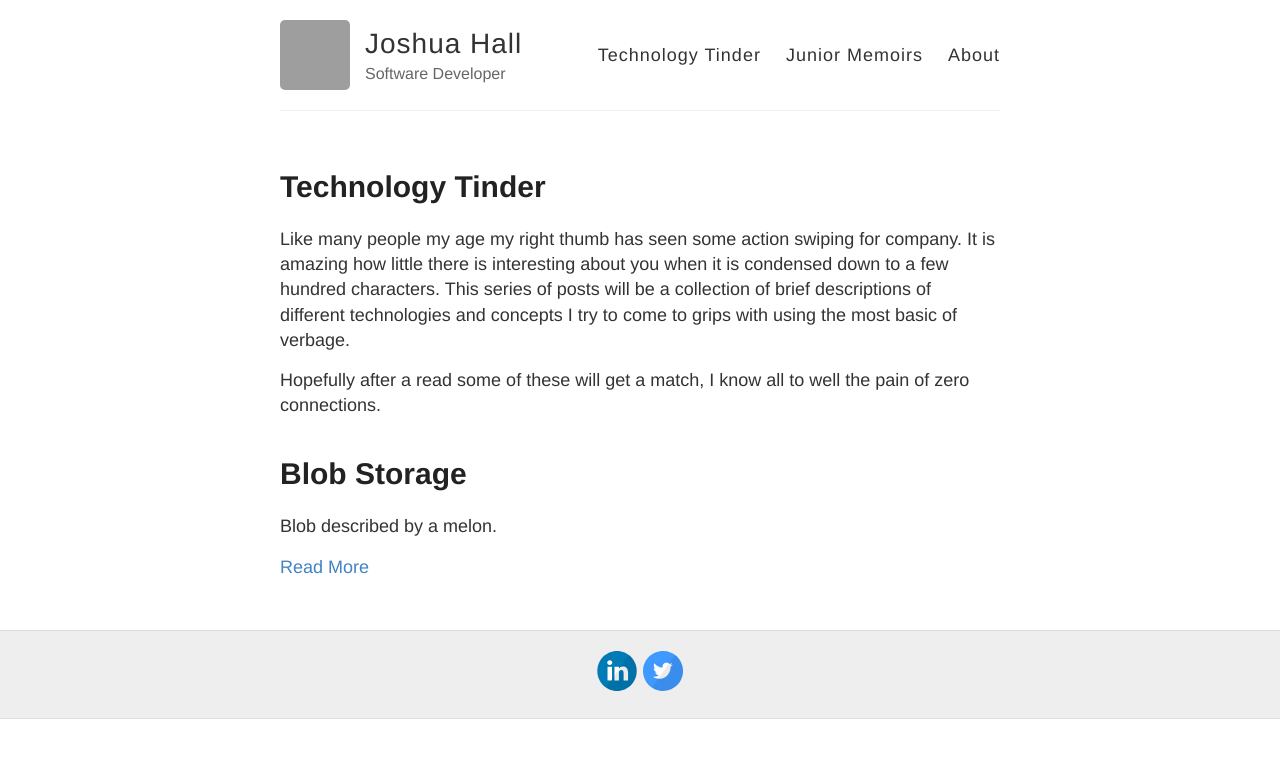
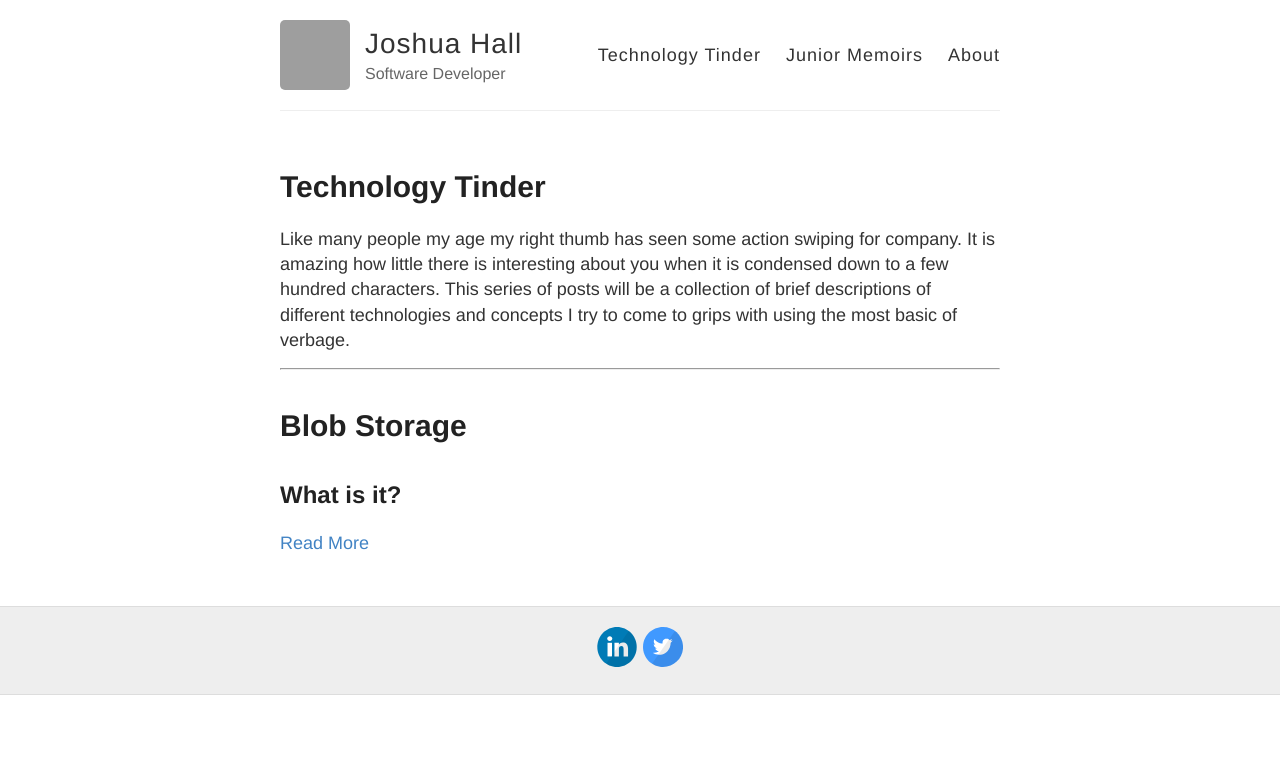
Before and after one commit to JoshuaHall1995/JoshuaHall1995.github.io, a Jekyll site: the page built from technologyTInder.md, in a window 1280 px wide. Shown: the top 758 px of the page. Built offline with Jekyll 4.4.1, drawn with Linux system fonts in a browser that asks for light colours; grey boxes are pictures that could not be loaded.

Commit message:
Tidying up

```diff
--- a/_technologyTinder/2020-5-29-Blob-Storage.md
+++ b/_technologyTinder/2020-5-29-Blob-Storage.md
@@ -3,9 +3,6 @@ layout: post
 title: Blob Storage
 permaLink: /2020-5-29-Blob-Storage/
 ---
-
-Blob described by a melon.
-
 <h2>What is it? </h2>
 
 So you want to store some data, the format be dammed? Azure Blob Storage can do that as home for unstructured data in the cloud, with data kept in directory-like structures called Containers. Unlike other NOSQL options BLOB lets you store data without a specific data model or type. Like me on Tinder, it accepts all.
--- a/technologyTInder.md
+++ b/technologyTInder.md
@@ -8,7 +8,7 @@ Like many people my age my right thumb has seen some action swiping for company.
 when it is condensed down to a few hundred characters. This series of posts will be a collection of brief descriptions of different
 technologies and concepts I try to come to grips with using the most basic of verbage.
 
-Hopefully after a read some of these will get a match, I know all to well the pain of zero connections.
+-----------------------------------
 
 {% for post in site.technologyTinder %}
 
```
Also changed, not shown: juniorMemoirs.md (+1 -1 lines).
